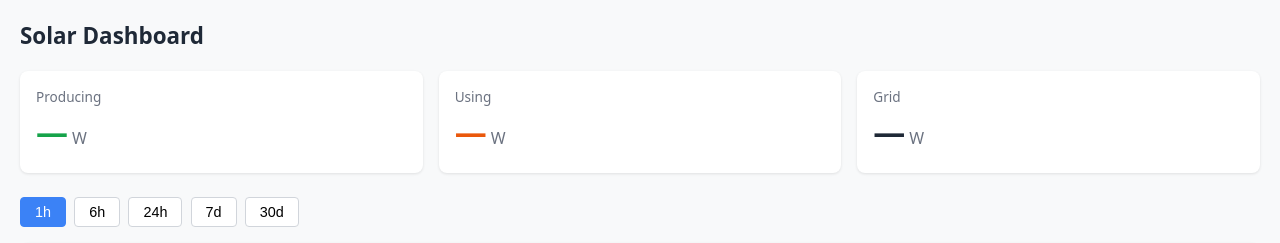
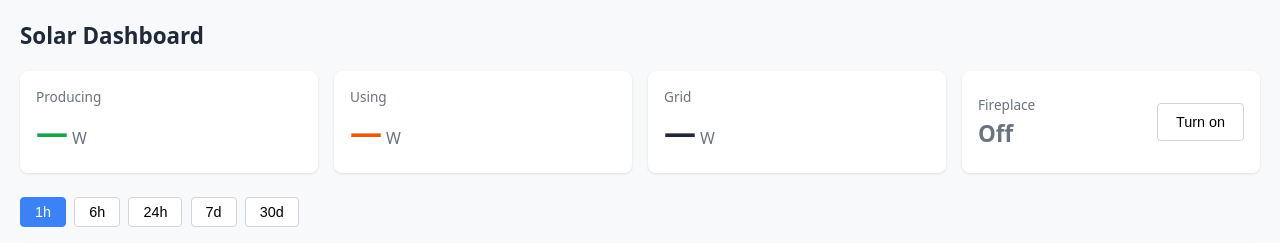
Before and after one commit to tonvanbart/rpi-python, a Flask app: page / in a window 1280 px wide. Shown: the top 243 px of the page. Run offline with Flask 3, Linux system fonts and the light colour scheme; data that the repository does not hold is empty.

Commit message:
Add fireplace on/off switch to the dashboard
app.py starts fireplace.py as a child process and stops it with
SIGTERM so it clears the Sense HAT LEDs. A manually started fireplace
is detected via pgrep and can be stopped too.

Co-Authored-By: Claude Opus 5.5 <noreply@anthropic.com>

```diff
--- a/dashboard/app.py
+++ b/dashboard/app.py
@@ -1,10 +1,24 @@
+import os
+import signal
 import sqlite3
+import subprocess
+import threading
 from pathlib import Path
 
 from flask import Flask, jsonify, render_template, request
 
 app = Flask(__name__)
 DB_PATH = Path(__file__).parent / "solarpanel.db"
+
+# fireplace.py needs sense_hat, which is installed system-wide, not in our venv
+FIREPLACE_PYTHON = "/usr/bin/python3"
+FIREPLACE_SCRIPT = Path("/home/iot/projects/tonvanbart/rpi-fireplace/fireplace.py")
+FIREPLACE_LOG = Path(__file__).parent / "fireplace.log"
+# matches our own launch as well as a manual `python3 fireplace.py`
+FIREPLACE_PATTERN = r"python3? .*fireplace\.py$"
+
+fireplace_lock = threading.Lock()
+fireplace_proc = None
 
 RANGES = {
     "1h":  (3600,    60),
@@ -84,5 +98,46 @@ def series():
     ])
 
 
+def fireplace_pids() -> list[int]:
+    # reap our own child first, so a stopped fireplace doesn't linger as a zombie
+    if fireplace_proc is not None:
+        fireplace_proc.poll()
+    out = subprocess.run(
+        ["pgrep", "-f", FIREPLACE_PATTERN], capture_output=True, text=True
+    )
+    return [int(pid) for pid in out.stdout.split()]
+
+
+@app.route("/api/fireplace")
+def fireplace_status():
+    return jsonify({"running": bool(fireplace_pids())})
+
+
+@app.route("/api/fireplace", methods=["POST"])
+def fireplace_switch():
+    global fireplace_proc
+    on = bool((request.get_json(silent=True) or {}).get("on"))
+    with fireplace_lock:
+        pids = fireplace_pids()
+        if on and not pids:
+            with open(FIREPLACE_LOG, "a") as log:
+                fireplace_proc = subprocess.Popen(
+                    [FIREPLACE_PYTHON, str(FIREPLACE_SCRIPT)],
+                    cwd=FIREPLACE_SCRIPT.parent,
+                    stdout=log,
+                    stderr=log,
+                )
+        elif not on:
+            # SIGTERM lets fireplace.py clear the LEDs before exiting
+            for pid in pids:
+                os.kill(pid, signal.SIGTERM)
+            if fireplace_proc is not None:
+                try:
+                    fireplace_proc.wait(timeout=3)
+                except subprocess.TimeoutExpired:
+                    pass
+        return jsonify({"running": bool(fireplace_pids())})
+
+
 if __name__ == "__main__":
     app.run(host="0.0.0.0", port=5000, debug=False)
--- a/dashboard/templates/index.html
+++ b/dashboard/templates/index.html
@@ -33,6 +33,27 @@ h1 { margin: 0 0 20px 0; font-size: 1.4rem; }
 .tile.consumption .tile-value { color: #ea580c; }
 .tile.export .tile-value { color: #16a34a; }
 .tile.import .tile-value { color: #dc2626; }
+#fireplace-tile {
+    display: flex;
+    align-items: center;
+    justify-content: space-between;
+}
+#fireplace-tile .tile-value { font-size: 1.4rem; color: #6b7280; }
+#fireplace-tile.on .tile-value { color: #ea580c; }
+#fireplace-button {
+    background: white;
+    border: 1px solid #d1d5db;
+    padding: 10px 18px;
+    border-radius: 4px;
+    cursor: pointer;
+    font-size: 0.9rem;
+}
+#fireplace-tile.on #fireplace-button {
+    background: #ea580c;
+    color: white;
+    border-color: #ea580c;
+}
+#fireplace-button:disabled { opacity: 0.5; cursor: default; }
 .ranges {
     margin-bottom: 16px;
 }
@@ -74,7 +95,7 @@ h1 { margin: 0 0 20px 0; font-size: 1.4rem; }
         grid-template-columns: 1fr 1fr;
         gap: 10px;
     }
-    #grid-tile { grid-column: 1 / -1; }
+    #grid-tile, #fireplace-tile { grid-column: 1 / -1; }
 
     .tile { padding: 12px; }
     .tile-value { font-size: 1.7rem; }
@@ -113,6 +134,13 @@ h1 { margin: 0 0 20px 0; font-size: 1.4rem; }
         <div class="tile-label" id="grid-label">Grid</div>
         <div><span class="tile-value" id="grid-value">—</span><span class="tile-unit">W</span></div>
         <div class="tile-sub" id="grid-sub"></div>
+    </div>
+    <div class="tile" id="fireplace-tile">
+        <div>
+            <div class="tile-label">Fireplace</div>
+            <div class="tile-value" id="fireplace-value">—</div>
+        </div>
+        <button id="fireplace-button" disabled>…</button>
     </div>
 </div>
 
@@ -273,9 +301,46 @@ document.querySelectorAll('.ranges button').forEach(btn => {
     });
 });
 
+function showFireplace(running) {
+    document.getElementById('fireplace-tile').classList.toggle('on', running);
+    document.getElementById('fireplace-value').textContent = running ? 'On' : 'Off';
+    const btn = document.getElementById('fireplace-button');
+    btn.textContent = running ? 'Turn off' : 'Turn on';
+    btn.dataset.running = running;
+    btn.disabled = false;
+}
+
+async function refreshFireplace() {
+    try {
+        const r = await fetch('/api/fireplace');
+        if (!r.ok) return;
+        showFireplace((await r.json()).running);
+    } catch (e) {
+        console.error('refreshFireplace failed', e);
+    }
+}
+
+document.getElementById('fireplace-button').addEventListener('click', async (ev) => {
+    const btn = ev.currentTarget;
+    btn.disabled = true;
+    try {
+        const r = await fetch('/api/fireplace', {
+            method: 'POST',
+            headers: {'Content-Type': 'application/json'},
+            body: JSON.stringify({on: btn.dataset.running !== 'true'}),
+        });
+        if (r.ok) showFireplace((await r.json()).running);
+    } catch (e) {
+        console.error('fireplace switch failed', e);
+    } finally {
+        btn.disabled = false;
+    }
+});
+
 async function refreshAll() {
     await refreshLatest();
     await refreshChart();
+    await refreshFireplace();
 }
 
 refreshAll();
```
Also changed, not shown: dashboard/README.md.
